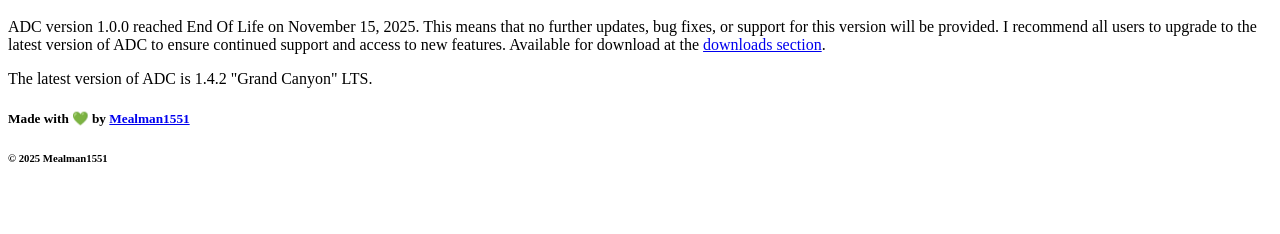
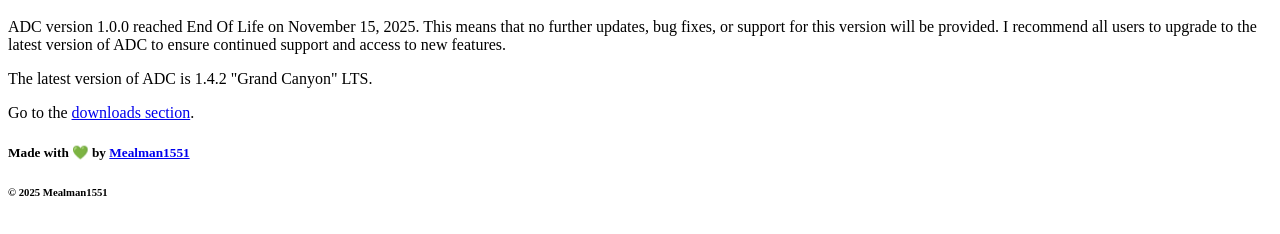
Before and after one commit to Mealman1551/mealman1551.github.io, a plain HTML site: page adceol.html in a window 1280 px wide. Shown: the part 48-282 px from the top of the page. Drawn offline with Linux system fonts and the light colour scheme.

Commit message:
Add link to downloads section in EOL notice

```diff
--- a/adceol.html
+++ b/adceol.html
@@ -10,13 +10,16 @@
       ADC version 1.0.0 reached End Of Life on November 15, 2025. This means
       that no further updates, bug fixes, or support for this version will be
       provided. I recommend all users to upgrade to the latest version of ADC to
-      ensure continued support and access to new features. Available for
-      download at the
+      ensure continued support and access to new features.
+    </p>
+    <p>The latest version of ADC is 1.4.2 "Grand Canyon" LTS.</p>
+
+    <p>
+      Go to the
       <a href="https://mealman1551.github.io/adc.html#downloads"
         >downloads section</a
       >.
     </p>
-    <p>The latest version of ADC is 1.4.2 "Grand Canyon" LTS.</p>
     <footer>
       <h5>
         Made with &#128154; by
```
